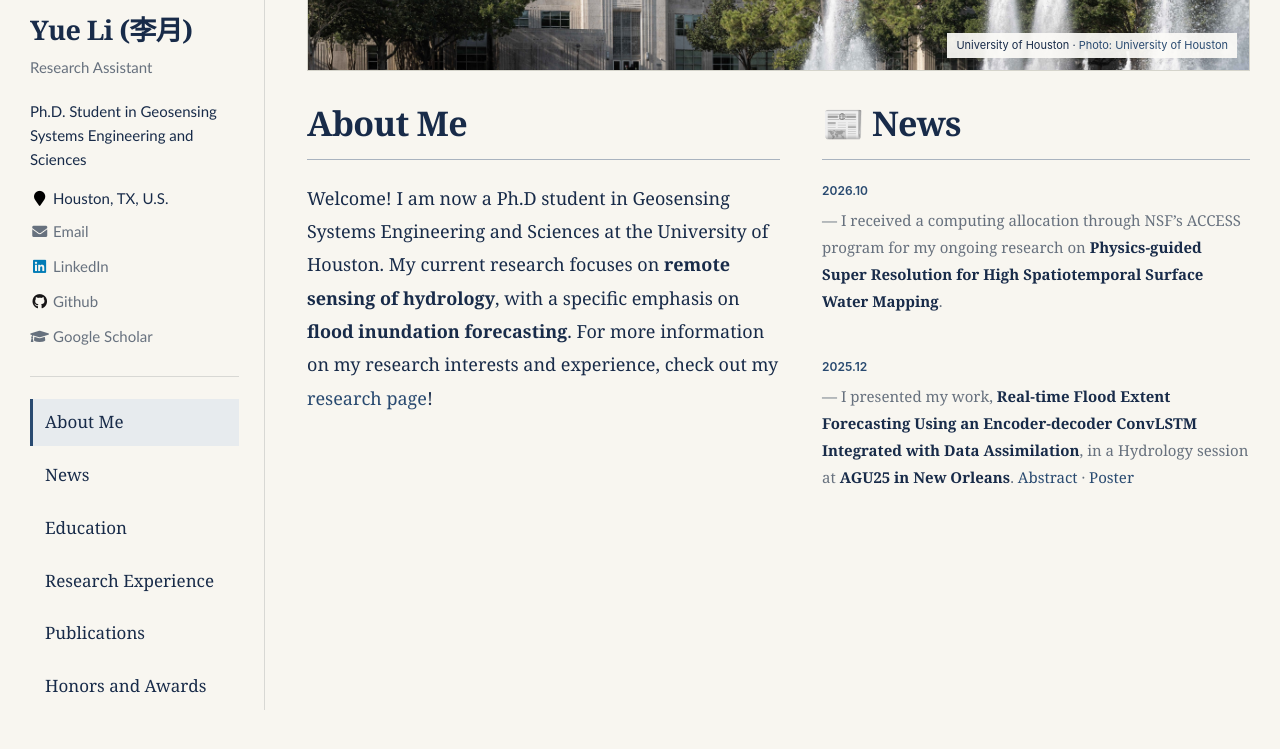
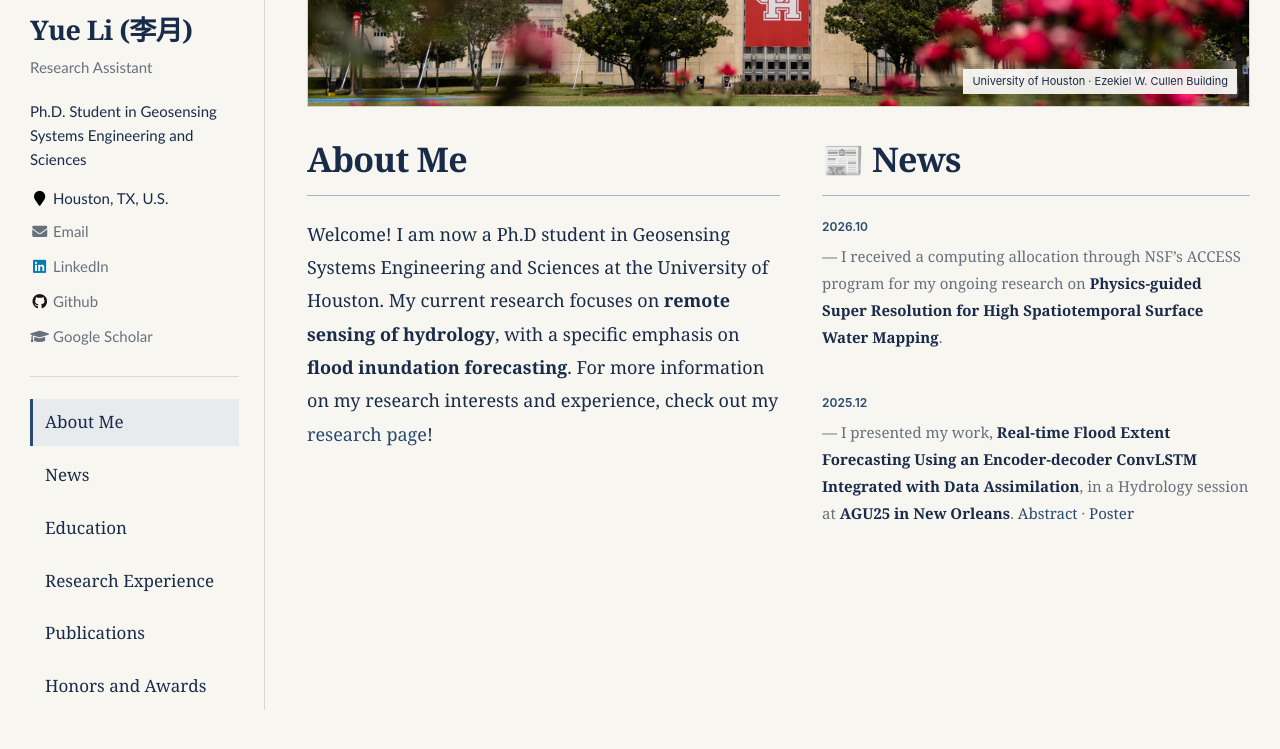
Before and after one commit to LunaLeeYue/LunaLeeYue.github.io, a Jekyll site: the page built from _pages/about.md, in a window 1280 px wide and 974 px high, cut to the strip 184-933 px from the top of the window. Built offline with Jekyll 4.4.1, drawn with Linux system fonts in a browser that asks for light colours.

Commit message:
Use selected campus photo with reduced sky crop

```diff
--- a/_pages/about.md
+++ b/_pages/about.md
@@ -13,7 +13,7 @@
 
 <div class="profile-site">
 <section class="site-panel home-panel" data-view="home" aria-label="About Me and News" markdown="1">
-<div class="home-banner"><img src="{{ '/images/uh-campus-cullen.jpg' | relative_url }}" alt="University of Houston campus and Cullen Family Plaza fountains" style="object-position:50% 30%"><span>University of Houston · <a href="https://stories.uh.edu/2023-100-years-project/index.html">Photo: University of Houston</a></span></div>
+<div class="home-banner" style="height:clamp(150px,20vw,260px)"><img src="{{ '/images/uh-cullen-flowers.jpg' | relative_url }}" alt="Ezekiel W. Cullen Building at the University of Houston, framed by flowers" style="object-position:50% 64%;filter:none"><span>University of Houston · Ezekiel W. Cullen Building</span></div>
 <div class="home-columns" markdown="1">
 <div id="about-me" class="editorial-about" markdown="1">
 <h1 id="about-heading">About Me</h1>
```
